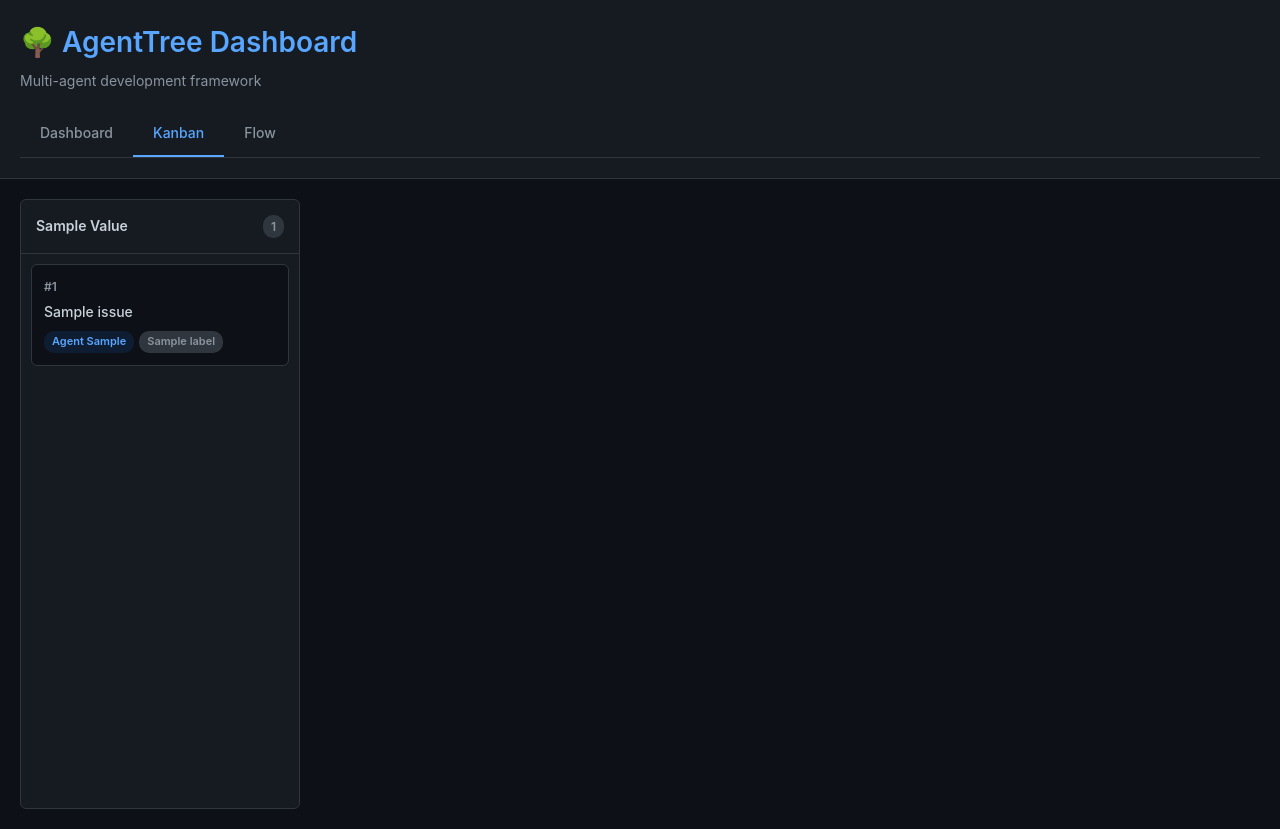
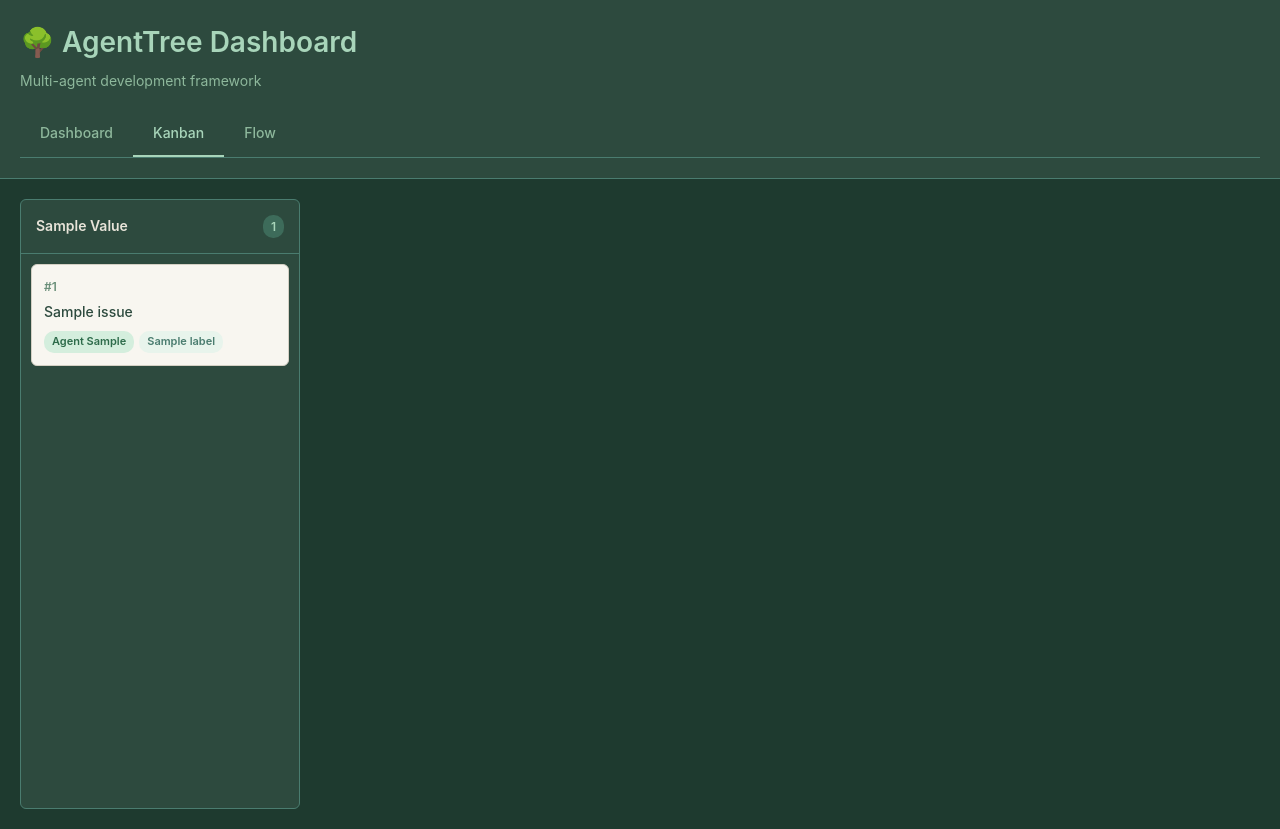
Before and after one commit to davefowler/agenttree, a FastAPI app: template agenttree/web/templates/kanban.html in a window 1280 px wide. Run offline with FastAPI, Linux system fonts and the light colour scheme; the template is opened without the code that fills it: most values are stand-ins (such as "Sample title", 1, 10 or a date in 2020); some libraries are stand-ins or nearby versions.

Commit message:
Update web UI to vintage green color palette
- Deep forest green backgrounds (#1e3a2f, #2d4a3e)
- Warm off-white/cream cards (#f8f6f0)
- Sage green accents and buttons (#5d8a6b, #6b9a7a)
- Consistent palette across dashboard, kanban, and flow views

Co-Authored-By: Claude Opus 4.5 <noreply@anthropic.com>

```diff
--- a/agenttree/web/templates/kanban.html
+++ b/agenttree/web/templates/kanban.html
@@ -14,15 +14,15 @@
 
         body {
             font-family: -apple-system, BlinkMacSystemFont, 'Segoe UI', Roboto, sans-serif;
-            background: #0d1117;
-            color: #c9d1d9;
+            background: #1e3a2f;
+            color: #e8e4d9;
             line-height: 1.6;
             overflow-x: auto;
         }
 
         header {
-            background: #161b22;
-            border-bottom: 1px solid #30363d;
+            background: #2d4a3e;
+            border-bottom: 1px solid #4a7c6f;
             padding: 20px;
             position: sticky;
             top: 0;
@@ -35,13 +35,13 @@
         }
 
         h1 {
-            color: #58a6ff;
+            color: #a8d5ba;
             font-size: 28px;
             font-weight: 600;
         }
 
         .subtitle {
-            color: #8b949e;
+            color: #8eb89c;
             font-size: 14px;
             margin-top: 5px;
         }
@@ -50,12 +50,12 @@
             display: flex;
             gap: 0;
             margin-top: 20px;
-            border-bottom: 1px solid #30363d;
+            border-bottom: 1px solid #4a7c6f;
         }
 
         .tab {
             padding: 10px 20px;
-            color: #8b949e;
+            color: #8eb89c;
             text-decoration: none;
             border-bottom: 2px solid transparent;
             transition: all 0.2s;
@@ -64,13 +64,13 @@
         }
 
         .tab:hover {
-            color: #c9d1d9;
-            border-bottom-color: #30363d;
+            color: #e8e4d9;
+            border-bottom-color: #4a7c6f;
         }
 
         .tab.active {
-            color: #58a6ff;
-            border-bottom-color: #58a6ff;
+            color: #a8d5ba;
+            border-bottom-color: #a8d5ba;
         }
 
         .kanban-board {
@@ -83,8 +83,8 @@
 
         .kanban-column {
             flex: 0 0 280px;
-            background: #161b22;
-            border: 1px solid #30363d;
+            background: #2d4a3e;
+            border: 1px solid #4a7c6f;
             border-radius: 6px;
             display: flex;
             flex-direction: column;
@@ -93,18 +93,18 @@
 
         .column-header {
             padding: 15px;
-            border-bottom: 1px solid #30363d;
+            border-bottom: 1px solid #4a7c6f;
             font-weight: 600;
             font-size: 14px;
-            color: #c9d1d9;
+            color: #e8e4d9;
             display: flex;
             justify-content: space-between;
             align-items: center;
         }
 
         .column-count {
-            background: #30363d;
-            color: #8b949e;
+            background: #3d6b5a;
+            color: #a8d5ba;
             padding: 2px 8px;
             border-radius: 10px;
             font-size: 12px;
@@ -118,8 +118,8 @@
         }
 
         .kanban-card {
-            background: #0d1117;
-            border: 1px solid #30363d;
+            background: #f8f6f0;
+            border: 1px solid #d4d0c4;
             border-radius: 6px;
             padding: 12px;
             margin-bottom: 10px;
@@ -139,19 +139,19 @@
         }
 
         .kanban-card.drag-over {
-            border-color: #58a6ff;
+            border-color: #5d8a6b;
             border-style: dashed;
         }
 
         .card-number {
-            color: #8b949e;
+            color: #6b8f7a;
             font-size: 12px;
             font-weight: 600;
             margin-bottom: 5px;
         }
 
         .card-title {
-            color: #c9d1d9;
+            color: #2d4a3e;
             font-size: 14px;
             font-weight: 500;
             margin-bottom: 8px;
@@ -168,13 +168,13 @@
             border-radius: 10px;
             font-size: 11px;
             font-weight: 600;
-            background: #30363d;
-            color: #8b949e;
+            background: #e8f4ec;
+            color: #4a7c6f;
         }
 
         .badge-agent {
-            background: #1f6feb20;
-            color: #58a6ff;
+            background: #d4eedd;
+            color: #2d6b4a;
         }
 
         /* Modal styles */
@@ -324,16 +324,16 @@
         }
 
         ::-webkit-scrollbar-track {
-            background: #0d1117;
+            background: #2d4a3e;
         }
 
         ::-webkit-scrollbar-thumb {
-            background: #30363d;
+            background: #4a7c6f;
             border-radius: 5px;
         }
 
         ::-webkit-scrollbar-thumb:hover {
-            background: #484f58;
+            background: #5d8a6b;
         }
     </style>
 </head>
```
Also changed, not shown: other parts of agenttree/web/templates/kanban.html (+25 -25 lines), agenttree/web/templates/dashboard.html (+46 -44 lines), agenttree/web/templates/flow.html (+49 -47 lines).
